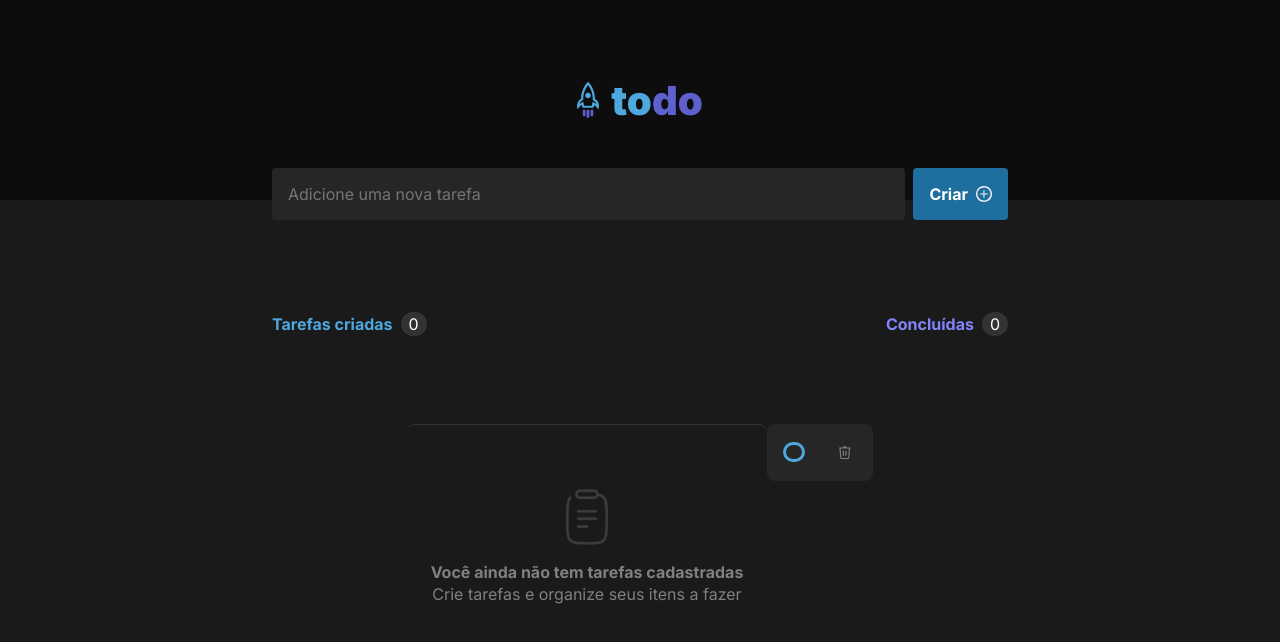
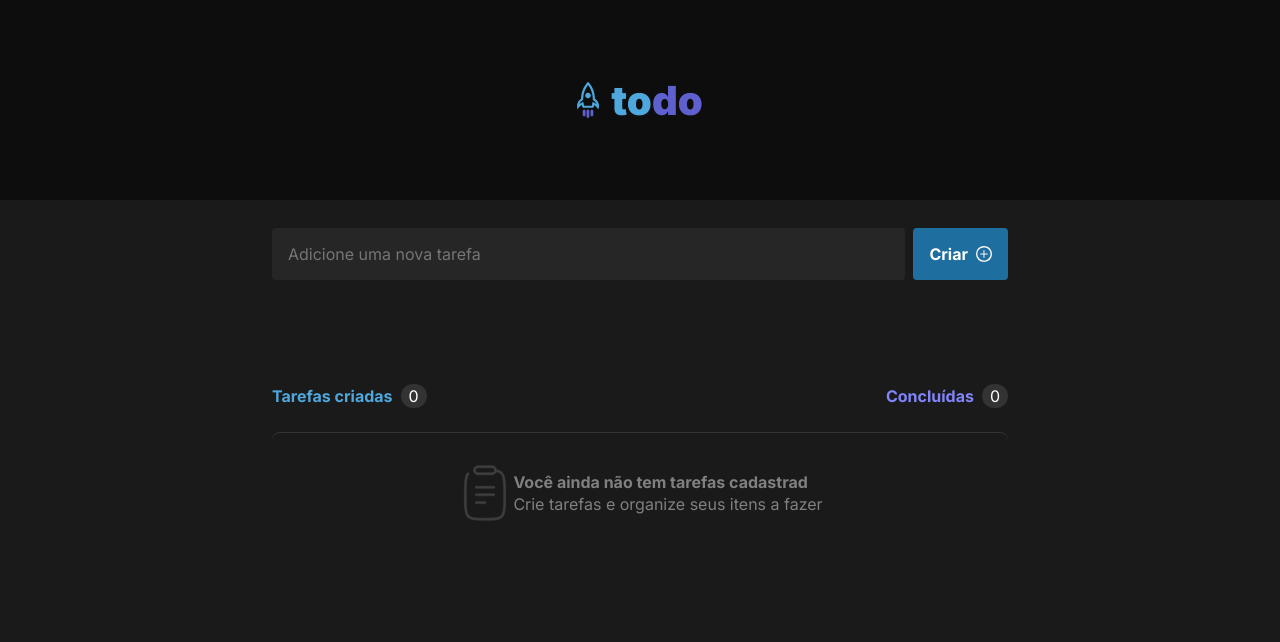
Before and after one commit to aldineifranco/desafio-praticando-conceitos, a React (Vite) app: page / in a window 1280 px wide. Shown: the top 642 px of the page. Built offline with nearby package versions, Linux system fonts and the light colour scheme.

Commit message:
mudanças v2

```diff
--- a/src/App.tsx
+++ b/src/App.tsx
@@ -1,14 +1,13 @@
 import style from './App.module.css'
 
 import { Navbar } from "./components/Navbar/Navbar"
-import { Input } from "./components/Input/Input"
 import { ContainerTasks } from './components/ContainerTasks/ContainerTasks'
 
 function App() {
   return (
     <>
       <Navbar />
-      <Input />
+      <ContainerTasks />
     </>
   )
 }
--- a/src/components/ContainerTasks/ContainerTasks.tsx
+++ b/src/components/ContainerTasks/ContainerTasks.tsx
@@ -1,10 +1,43 @@
 import style from './containerTasks.module.css';
 import clipboard from '../../assets/clipboard.png';
 import { Task } from '../Task/Task';
+import { ChangeEvent, FormEvent, useState } from 'react';
+import plusIcon from '../../assets/plus.svg';
 import { CardToDo } from '../../interface/CardToDo';
 
-export function ContainerTasks({ textoTarefa }: CardToDo) {
+
+export function ContainerTasks() {
+  const [newTextTodo, setNewTextTodo] = useState('');
+  const [toDo, setToDo] = useState([])
+
+  function handleTextToDo(event: ChangeEvent<HTMLInputElement>) {
+    setNewTextTodo(event.target.value)
+  }
+
+  function handleCreateNewToDo(event: FormEvent) {
+    event.preventDefault();
+
+    setToDo([...toDo, newTextTodo]);
+    setNewTextTodo(" ");
+  }
+
   return (
+    <>
+      <section>
+        <form className={style.insertTask} onSubmit={handleCreateNewToDo}>
+          <input
+            type='text'
+            name='newToDo'
+            onChange={handleTextToDo}
+            value={newTextTodo}
+            placeholder="Adicione uma nova tarefa" />
+          <button type='submit'>
+            <p>Criar</p>
+            <img src={plusIcon} alt="" />
+          </button>
+        </form>
+      </section>
+
       <section>
         <div className={style.headerContainer}>
           <div className={style.headerToDo}>
@@ -19,16 +52,25 @@ export function ContainerTasks({ textoTarefa }: CardToDo) {
           </div>
         </div>
 
-      <Task textoTarefa={textoTarefa}/>
 
         <div className={style.containerTasks}>
+          <div>
             <img src={clipboard} alt="task vazia" />
             <div>
-          <p>Você ainda não tem tarefas cadastradas</p>
+              <p>Você ainda não tem tarefas cadastrad</p>
               <p>Crie tarefas e organize seus itens a fazer</p>
             </div>
           </div>
+        </div>
 
+        <div>
+          {toDo.map((item, index) => (
+            <Task key={index}
+              textoTarefa={item}
+            />
+          ))}
+        </div>
       </section>
+    </>
   )
 }
--- a/src/components/ContainerTasks/containerTasks.module.css
+++ b/src/components/ContainerTasks/containerTasks.module.css
@@ -1,3 +1,50 @@
+.insertTask {
+  display: flex;
+  gap: .5rem;
+  justify-content: center;
+  align-items: center;
+  width: 46rem;
+  margin: -2rem auto;
+}
+
+.insertTask input {
+  padding: 1rem;
+  background-color: var(--gray-500);
+  width: 736px;
+  border-radius: 0.25rem;
+  border: 0;
+
+  font-size: 1rem;
+  font-weight: 400;
+
+  color: var(--white);
+}
+
+.insertTask input:focus {
+  outline: transparent;
+}
+
+.insertTask button {
+  border: 0;
+  cursor: pointer;
+  display: flex;
+  background-color: var(--blue-dark);
+  align-items: center;
+  color: var(--white);
+  gap: .5rem;
+  font-weight: 700;
+  font-size: 1rem;
+  border-radius: 4px;
+
+  padding: 1rem;
+  text-decoration: none;
+  transition: 0.5;
+}
+
+.insertTask button:hover {
+  background-color: var(--blue);
+}
+
 section {
   width: 46rem;
   margin: 3.75rem auto 0;
@@ -52,14 +99,14 @@ section {
   flex-direction: column;
   gap: 1rem;
   align-items: center;
-  padding: 4rem 1.5rem;
+  padding: 2rem 1.5rem;
   border-radius: .5rem;
   border-top: 1px solid var(--grey-400, #333);
 }
 
-.containerTasks div {
+.containerTasks > div {
   display: flex;
-  flex-direction: column;
+  flex-direction: row;
   align-items: center;
 }
 
--- a/src/components/Input/Input.tsx
+++ /dev/null
@@ -1,73 +0,0 @@
-import style from './input.module.css';
-import plusIcon from '../../assets/plus.svg';
-import { ChangeEvent, FormEvent, useState } from 'react';
-import { Task } from '../Task/Task';
-import clipboard from '../../assets/clipboard.png';
-
-
-
-export function Input() {
-  const [newTextTodo, setNewTextTodo] = useState('');
-  const [toDo, setToDo] = useState([''])
-
-  function handleTextToDo(event: ChangeEvent<HTMLInputElement>) {
-    setNewTextTodo(event.target.value)
-  }
-
-  function handleCreateNewToDo(event: FormEvent) {
-    event.preventDefault();
-
-    setToDo([...toDo, newTextTodo]);
-    setNewTextTodo(" ");
-  }
-
-  return (
-    <div>
-      <form className={style.insertTask} onSubmit={handleCreateNewToDo}>
-        <input type='text' name='newToDo' onChange={handleTextToDo} value={newTextTodo} placeholder="Adicione uma nova tarefa"/>
-        <button type='submit'>
-          <p>Criar</p>
-          <img src={plusIcon} alt="" />
-        </button>
-      </form>
-
-      <section className={style.Container}>
-        <div className={style.headerContainer}>
-          <div className={style.headerToDo}>
-            <div>
-              <p>Tarefas criadas</p>
-              <span>0</span>
-            </div>
-            <div>
-              <p>Concluídas</p>
-              <span>0</span>
-            </div>
-          </div>
-        </div>
-
-        <div className={style.mainContainer}>
-          <div className={style.thereAreNoTasks}>
-            <img src={clipboard} alt="task vazia" />
-            <div>
-              <p>Você ainda não tem tarefas cadastradas</p>
-              <p>Crie tarefas e organize seus itens a fazer</p>
-            </div>
-          </div>
-
-          <div>
-            {toDo.map((item) => {
-              return (
-                <Task
-                  textoTarefa={item}
-                />
-              )
-            })}
-          </div>
-        </div>
-      </section>
-
-
-    </div>
-
-  )
-}
--- a/src/components/Input/input.module.css
+++ /dev/null
@@ -1,125 +0,0 @@
-.insertTask {
-  display: flex;
-  gap: .5rem;
-  justify-content: center;
-  align-items: center;
-  width: 46rem;
-  margin: -2rem auto;
-}
-
-.insertTask input {
-  padding: 1rem;
-  background-color: var(--gray-500);
-  width: 736px;
-  border-radius: 0.25rem;
-  border: 0;
-
-  font-size: 1rem;
-  font-weight: 400;
-
-  color: var(--white);
-}
-
-.insertTask input:focus {
-  outline: transparent;
-}
-
-.insertTask button {
-  border: 0;
-  cursor: pointer;
-  display: flex;
-  background-color: var(--blue-dark);
-  align-items: center;
-  color: var(--white);
-  gap: .5rem;
-  font-weight: 700;
-  font-size: 1rem;
-  border-radius: 4px;
-
-  padding: 1rem;
-  text-decoration: none;
-  transition: 0.5;
-}
-
-.insertTask button:hover {
-  background-color: var(--blue);
-}
-
-.Container {
-  width: 46rem;
-  margin: 3.75rem auto 0;
-  display: flex;
-  flex-direction: column;
-  align-items: center;
-  gap: 1.5rem;
-}
-
-.headerContainer {
-  margin-top: 4rem;
-  display: flex;
-  justify-content: center;
-}
-
-.headerToDo {
-  display: flex;
-  justify-content: space-between;
-  width: 46rem;
-  margin: 0 auto;
-}
-
-.headerToDo div {
-  display: flex;
-  gap: 0.5rem;
-  align-items: center;
-}
-
-.headerToDo div:nth-child(1) {
-  color: var(--blue);
-}
-
-.headerToDo div:nth-child(2) {
-  color: var(--purple);
-}
-
-.headerToDo div p {
-  font-weight: 700;
-}
-
-.headerToDo div span {
-  color: var(--white);
-  background-color: var(--gray-400);
-  border-radius: 999px;
-  padding: 2px 8px;
-}
-
-.mainContainer{
-  margin-top: 4rem;
-  display: flex;
-  justify-content: center;
-}
-
-.thereAreNoTasks {
-  display: flex;
-  justify-content: center;
-  flex-direction: column;
-  gap: 1rem;
-  align-items: center;
-  padding: 4rem 1.5rem;
-  border-radius: .5rem;
-  border-top: 1px solid var(--grey-400, #333);
-}
-
-.thereAreNoTasks div {
-  display: flex;
-  flex-direction: column;
-  align-items: center;
-}
-
-.thereAreNoTasks div p {
-  color: var(--gray-300);
-  line-height: 1.4;
-}
-
-.thereAreNoTasks div p:nth-child(1) {
-  font-weight: 700;
-}
--- a/src/components/Task/Task.tsx
+++ b/src/components/Task/Task.tsx
@@ -6,10 +6,10 @@ export function Task({ textoTarefa }: CardToDo) {
   return (
     <div className={style.taskDefault} >
       <div className={style.checkboxContainer}>
-        <input type="checkbox"/>
+        <input type="checkbox" />
         <label>{textoTarefa}</label>
       </div>
-        <img src={Delete} alt="" />
+      <img src={Delete} alt="icone para excluir task" />
     </div>
   )
 }
--- a/src/components/Task/task.module.css
+++ b/src/components/Task/task.module.css
@@ -1,10 +1,12 @@
 .taskDefault {
   display: flex;
+  width: 46rem;
   gap: 0.75rem;
   padding: 1rem;
   background-color: var(--gray-500);
   border-radius: 0.5rem;
   align-self: stretch;
+  margin-bottom: 0.5rem;
 }
 
 .checkboxContainer {
```
Lines whose indentation alone changed are shown as unchanged.
